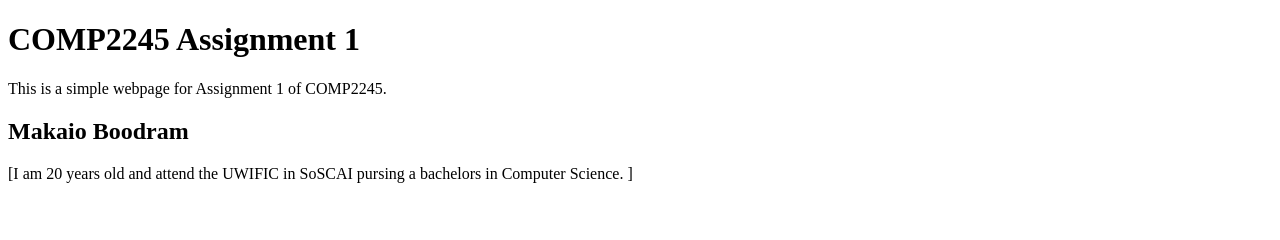
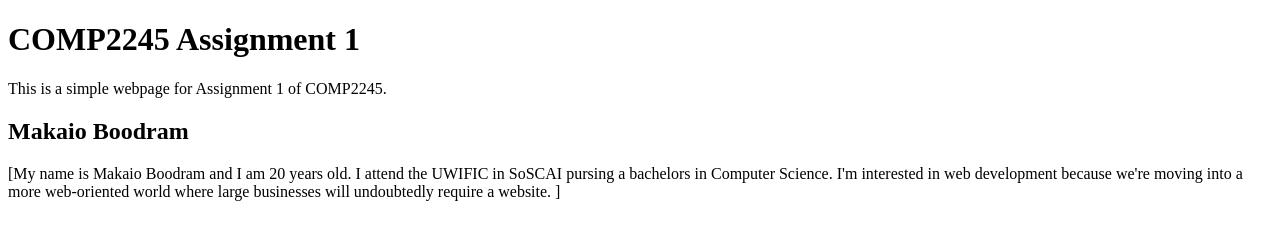
Before and after one commit to Kaio268/comp2245-assignment1, a plain HTML site: page index.html in a window 1280 px wide. Drawn offline with Linux system fonts and the light colour scheme.

Commit message:
index.html

```diff
--- a/index.html
+++ b/index.html
@@ -5,6 +5,7 @@
     <meta name="viewport" content="width=devicewidth, initial-scale=1.0">
     <meta http-equiv="X-UA-Compatible" content="ie=edge">
     <title>COMP2245 Assignment 1</title>
+    <link href="style.css" rel="stylesheet">
 </head>
 <body>
  <header>
@@ -14,5 +15,5 @@ webpage for Assignment 1 of COMP2245.</p>
  </header>
  <main>
  <h2>Makaio Boodram</h2>
- <p>[I am 20 years old and attend the UWIFIC in SoSCAI pursing a bachelors in Computer Science. ]</p>
+ <p>[My name is Makaio Boodram and I am 20 years old. I attend the UWIFIC in SoSCAI pursing a bachelors in Computer Science. I'm interested in web development because we're moving into a more web-oriented world where large businesses will undoubtedly require a website. ]</p>
  </main>
```
